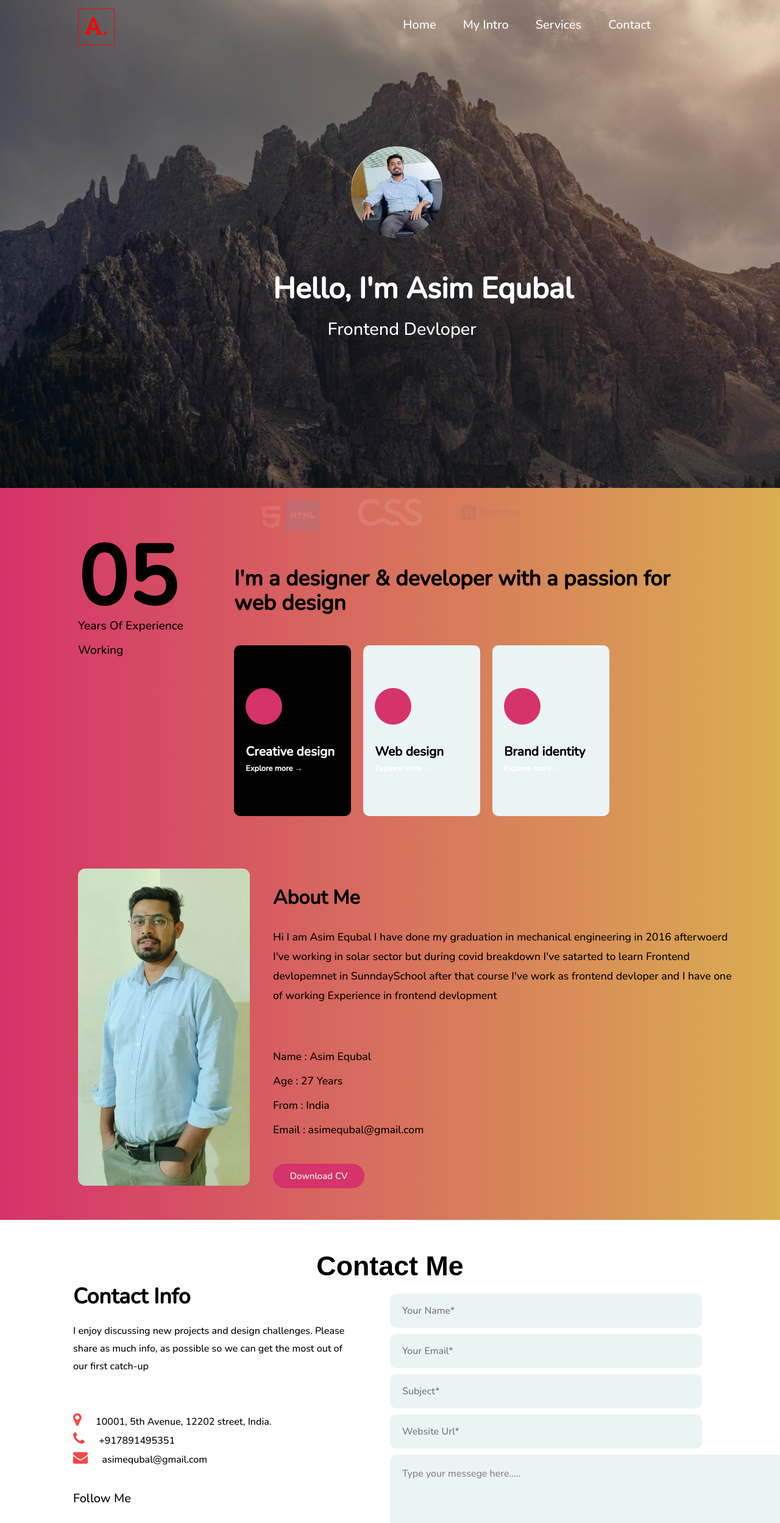
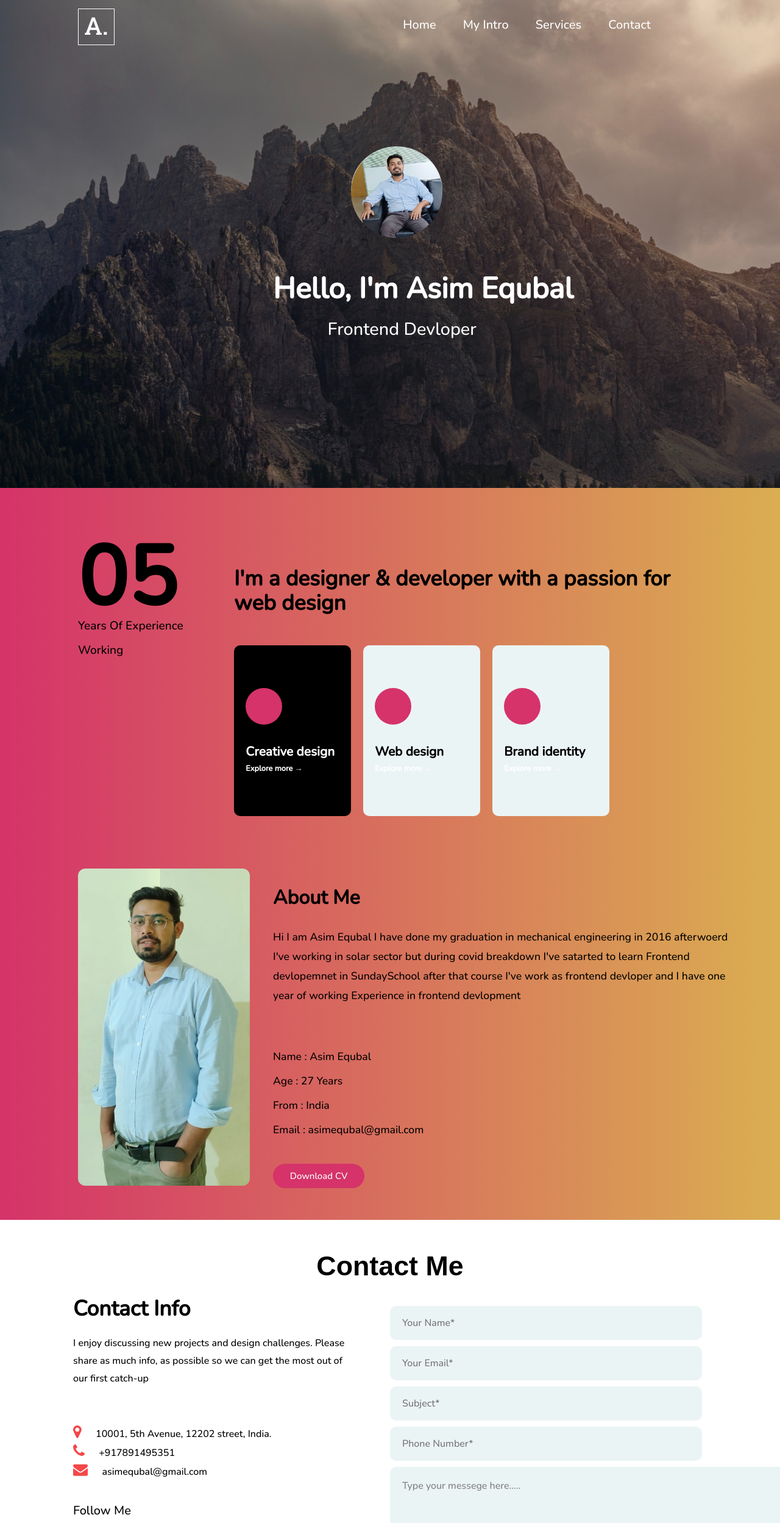
Before and after one commit to Asimequbal/asim-portfolio-website, a plain HTML site: page index.html in a window 1280 px wide. Shown: the top 2497 px of the page at 61% size. Drawn offline with nearby package versions, Linux system fonts and the light colour scheme; some icons are missing; a web font is replaced by a local one.

Commit message:
little changes

```diff
--- a/index.html
+++ b/index.html
@@ -85,8 +85,8 @@
                     <h3 class="about_me">About Me</h3>
                     <p class="details_intro">Hi I am Asim Equbal I have done my graduation in mechanical engineering in 2016 afterwoerd
                         I've working in solar sector but during covid breakdown I've satarted to learn Frontend devlopemnet
-                         in SunndaySchool after that course I've work
-                        as frontend devloper and I have one of working Experience in frontend devlopment</p>
+                         in SundaySchool after that course I've work
+                        as frontend devloper and I have one year of working Experience in frontend devlopment</p>
                      <div class="name_age">
                          <div class="name1">Name : Asim Equbal</div>
                          <div class="age">Age : 27 Years</div>
@@ -123,14 +123,14 @@
                         <input type="text" id="yourname" placeholder="Your Name*"><br>
                         <input type="email" id="email_id" placeholder="Your Email*"><br>
                         <input type="text" id="subject" placeholder="Subject*"><br>
-                        <input type="url" id="url_id" placeholder="Website Url*"><br>
+                        <input type="phone" id="phone" placeholder="Phone Number*"><br>
                         <textarea name="messege" id="messegae_box" cols="66" rows="5">Type your messege here.....</textarea><br>
                         <button class="send_messege">Send Messege</button>
                     </form>
                 </div>
             </div>
             <footer class="all_rights">
-                <div class="footer">© 2021 Biodata. All rights reserved | Design by Asim Equbal.</div>
+                <div class="footer">© 2021 UI/UX Designer. All rights reserved | Design by Asim Equbal.</div>
             </footer>
         </div>
     </div>
--- a/style.css
+++ b/style.css
@@ -29,9 +29,9 @@
 .logo{
     width: 60px;
     height: 60px;
-    border: 1px solid red;
+    border: 1px solid white;
     font-size: 2.5rem;
-    color: red;
+    color: white;
     margin-top: 8px;
     padding-bottom: 10px;
     text-align: center;
@@ -86,6 +86,9 @@
     left: 45%;
     bottom: 1%;
 } */
+.align_all{
+
+}
 .asim_img{
     width: 30vw;
     height: 60vh;
@@ -178,7 +181,7 @@
     width: 100px;
     height: 50px;
     /* border: 1px solid yellow; */
-    background-image: url(images/html_logo.png);
+    /* background-image: url(images/html_logo.png); */
     opacity: 0.1;
     background-size: contain;
     background-repeat: no-repeat;
@@ -191,7 +194,7 @@
     width: 130px;
     height: 50px;
     /* border: 1px solid yellow; */
-    background-image: url(images/css_logo1.png);
+    /* background-image: url(images/css_logo1.png); */
     opacity: 0.1;
     background-size: cover;
     background-position: center;
@@ -204,7 +207,7 @@
     width: 100px;
     height: 50px;
     /* border: 1px solid yellow; */
-    background-image: url(images/bootstrap_logo1.png);
+    /* background-image: url(images/bootstrap_logo1.png); */
     opacity: 0.1;
     background-size: cover;
     background-position: center;
@@ -216,7 +219,7 @@
     width: 100px;
     height: 50px;
     /* border: 1px solid yellow; */
-    background-image: url(images/js_logo.png);
+    /* background-image: url(images/js_logo.png); */
     opacity: 0.2;
     background-size: cover;
     background-position: center;
@@ -228,7 +231,7 @@
     width: 180px;
     height: 50px;
     /* border: 1px solid yellow; */
-    background-image: url(images/react_logo1.png);
+    /* background-image: url(images/react_logo1.png); */
     opacity: 0.2;
     background-size: cover;
     background-position: center;
@@ -490,6 +493,7 @@
     font-size:2.8rem;
     font-family: sans-serif;
     padding-top:50px;
+    margin-bottom: 20px;
 }
 .h2_p{
     margin-left: 7.5rem;
@@ -593,7 +597,7 @@
     font-size: 1rem;
     margin-bottom: 10px;
 }
-#url_id{
+#phone{
     width: 40vw;
     height: 7vh;
     border-radius: 10px;
```
